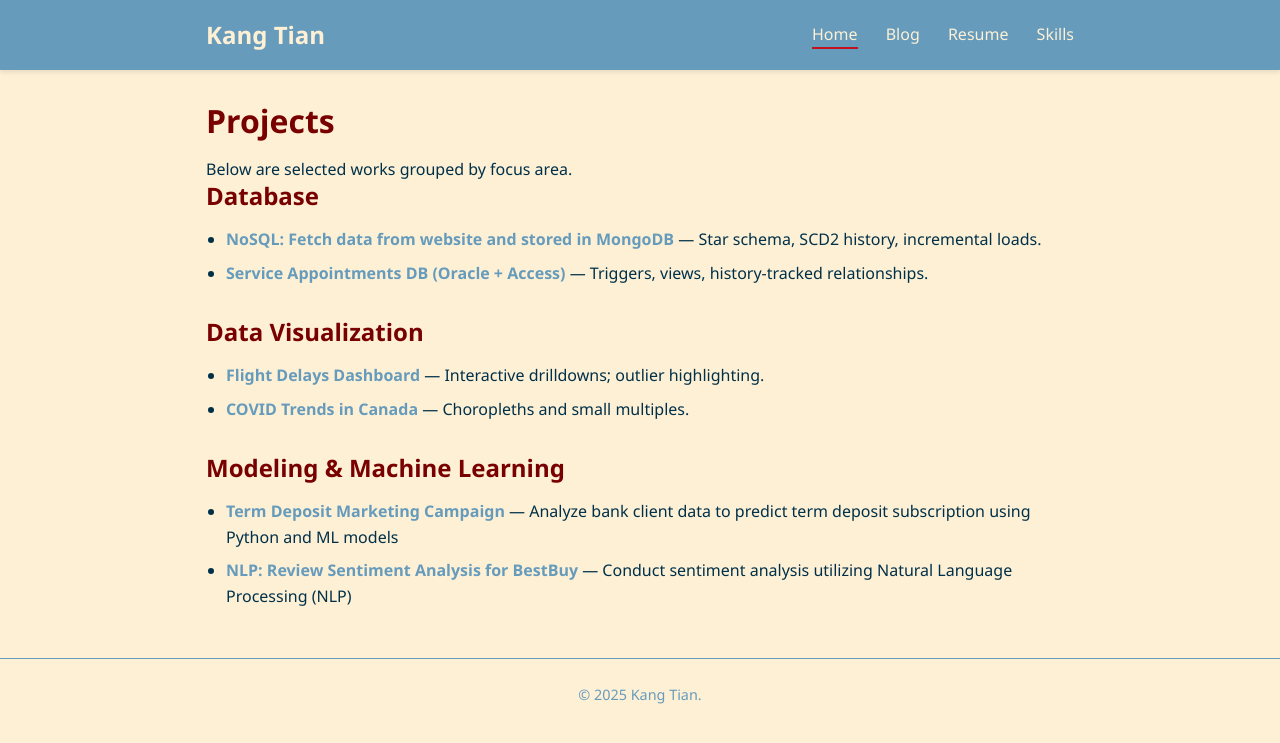
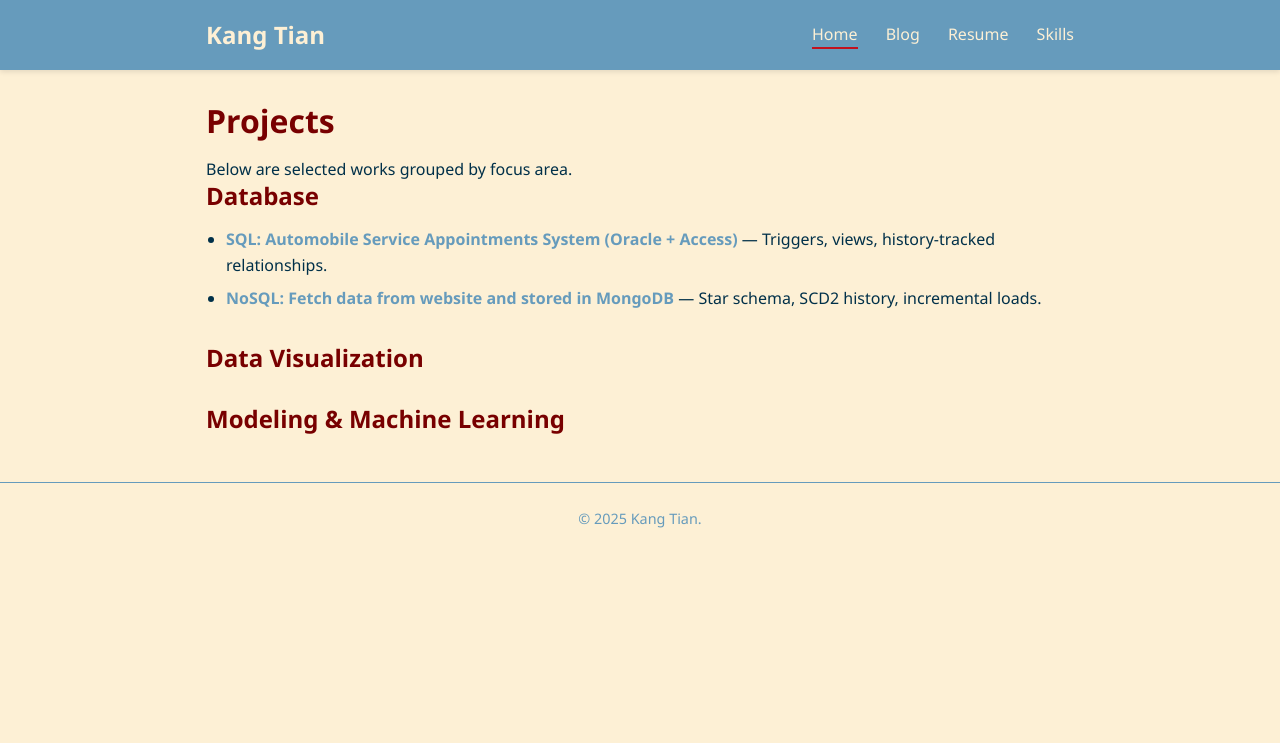
Before and after one commit to kang-tian/kang-tian.github.io, a Jekyll site: the page built from index.md, in a window 1280 px wide. Shown: the top 743 px of the page. Built offline with Jekyll 4.4.1, drawn with Linux system fonts in a browser that asks for light colours; part of the change alters nothing that is shown.

Commit message:
Update projects.yml

```diff
--- a/_data/projects.yml
+++ b/_data/projects.yml
@@ -1,23 +1,27 @@
+Data Analysis, Visualization, and Modeling (Machine Learning):
+  - name: "Customer Transaction Predictive Analysis & Segmentation (R) "
+    url: "/projects/Customer_Transaction_Risk_Analysis_R/"
+    description: "This project performs a comprehensive customer transaction and risk analysis, combining data preprocessing,
+                  RFM segmentation, predictive modeling, and visualization to identify key customer behaviors and risk patterns."
+  - name: "NLP: Review Sentiment Analysis for BestBuy  (Python + MongoDB) "
+    url: "/projects/NLP-Sentiment-Analysis-Bestbuy-Reviews/"
+    description: "Conduct sentiment analysis utilizing Natural Language Processing (NLP)"
+  - name: "Term Deposit Marketing Campaign (Python) "
+    url: "/projects/term-deposit-marketing/"
+    description: "Analyze bank client data to predict term deposit subscription using Python and ML models"
+  - name: "Public Data analysis"
+    url: "https://github.com/kang-tian/covid-trends"
+    description: "Choropleths and small multiples."
+
 database:
+  - name: "SQL: Automobile Service Appointments System (Oracle + Access)"
+    url: "https://github.com/kang-tian/service-appointments"
+    description: "Triggers, views, history-tracked relationships."
   - name: "NoSQL: Fetch data from website and stored in MongoDB"
     url: "/projects/NoSQL-MongoDB-Fetch-Web"
     description: "Star schema, SCD2 history, incremental loads."
-  - name: "Service Appointments DB (Oracle + Access)"
-    url: "https://github.com/kang-tian/service-appointments"
-    description: "Triggers, views, history-tracked relationships."
 
-data_visualization:
-  - name: "Flight Delays Dashboard"
+Programming:
+  - name: "Full-Stack Web Development: Website for visualizing financial data automatically"
     url: "https://github.com/kang-tian/flight-delays-viz"
-    description: "Interactive drilldowns; outlier highlighting."
-  - name: "COVID Trends in Canada"
-    url: "https://github.com/kang-tian/covid-trends"
-    description: "Choropleths and small multiples."
-
-modeling_ml:
-  - name: "Term Deposit Marketing Campaign"
-    url: "/projects/term-deposit-marketing/"
-    description: "Analyze bank client data to predict term deposit subscription using Python and ML models"
-  - name: "NLP: Review Sentiment Analysis for BestBuy"
-    url: "/projects/NLP-Sentiment-Analysis-Bestbuy-Reviews/"
-    description: "Conduct sentiment analysis utilizing Natural Language Processing (NLP)"
+    description: "html, css, javascript, php, sql"
```
